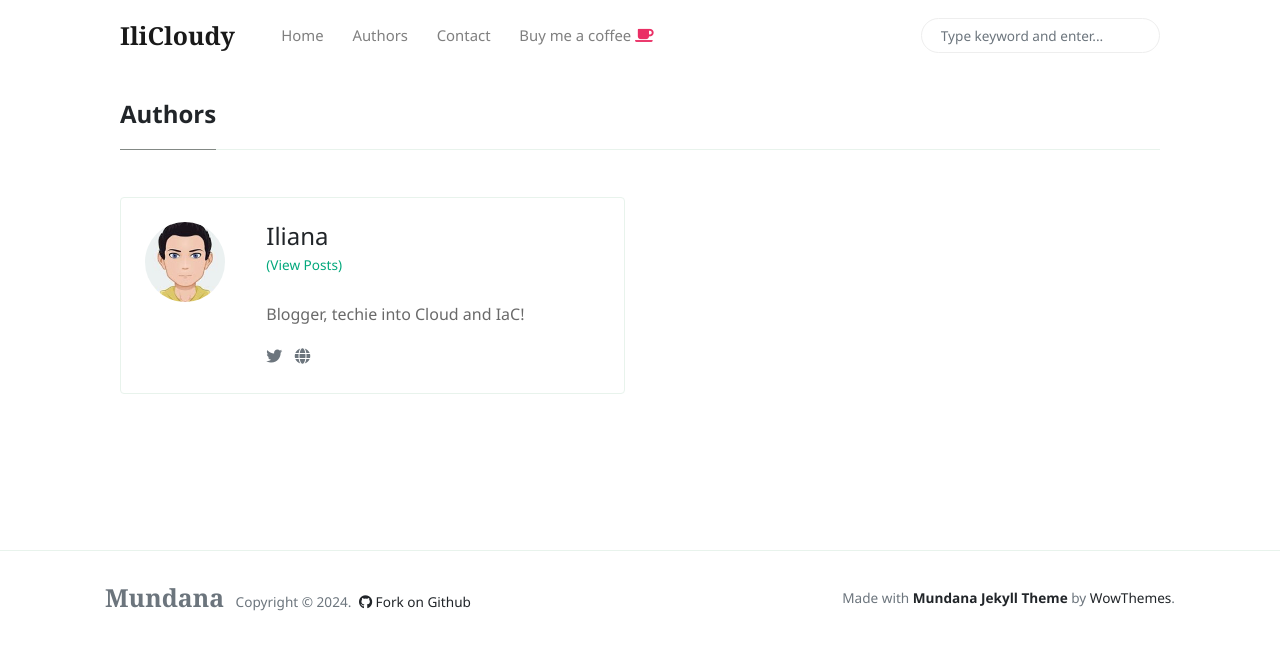
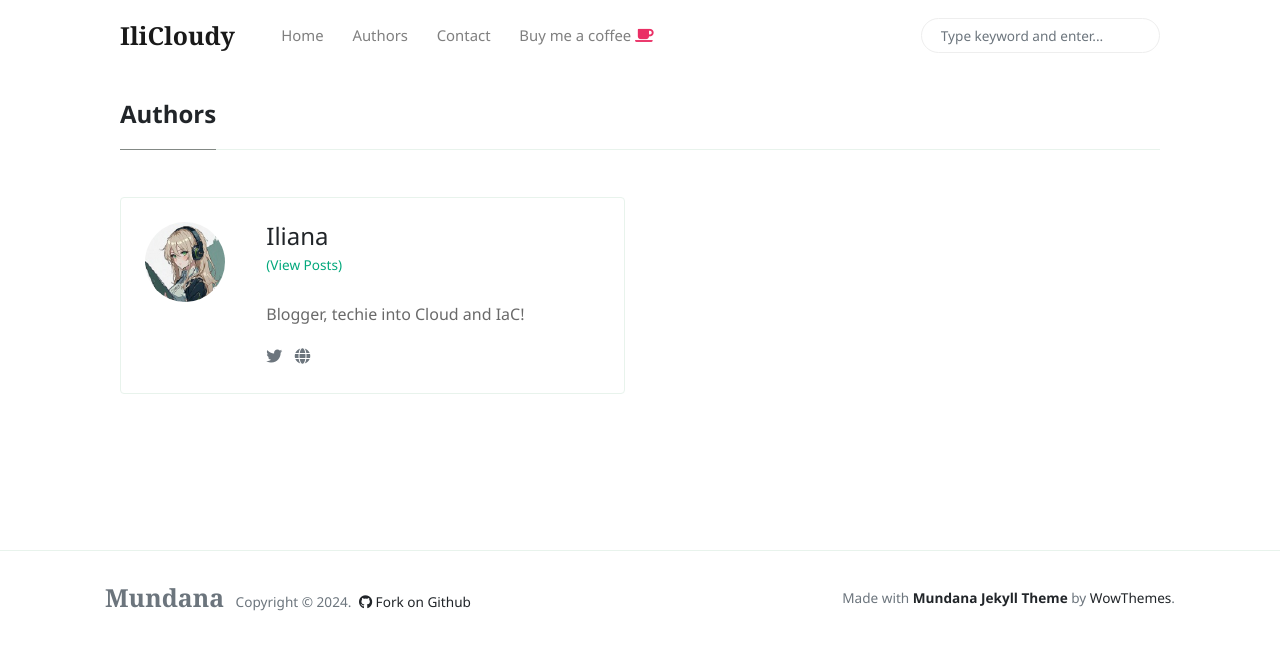
Before and after one commit to ilicloudy/ilicloudy.github.io, a Jekyll site: the page built from _pages/authors-list.html, in a window 1280 px wide. Shown: the top 650 px of the page. Built offline with Jekyll 4.4.1, drawn with Linux system fonts in a browser that asks for light colours; nearby versions of some CDN libraries.

Commit message:
changeavatar

```diff
--- a/_config.yml
+++ b/_config.yml
@@ -21,7 +21,7 @@ authors:
     iliana:
       name:           Iliana
       site:           https://ilicloudy.github.io
-      avatar:         'assets/images/avatar1.jpg'
+      avatar:         'assets/images/avatar8.jpg'
       bio:            "Blogger, techie into Cloud and IaC!"
       email:          ili_tzima@gmail.com
       twitter:        https://twitter.com/ili_tzima
@@ -35,7 +35,7 @@ defaults:
     values:
       layout: post
       author: Iliana
-      avatar: 'assets/images/avatar1.jpg'
+      avatar: 'assets/images/avatar8.jpg'
 
   # all pages
   - scope:
```
Also changed, not shown: assets/images/avatar8.jpg (added).
